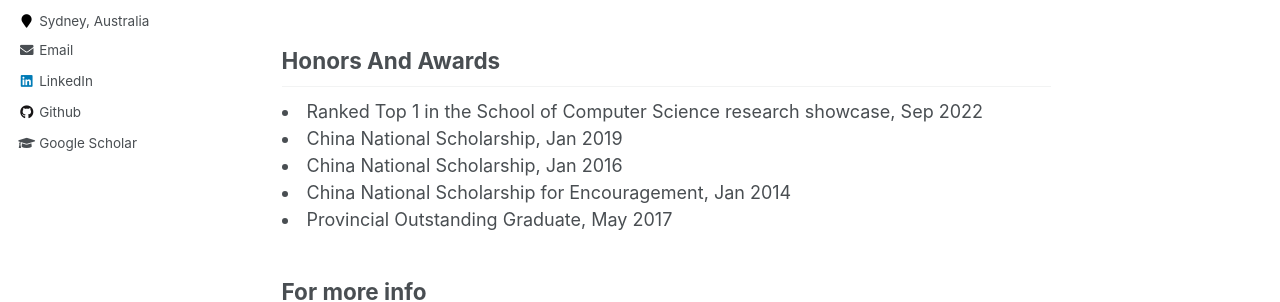
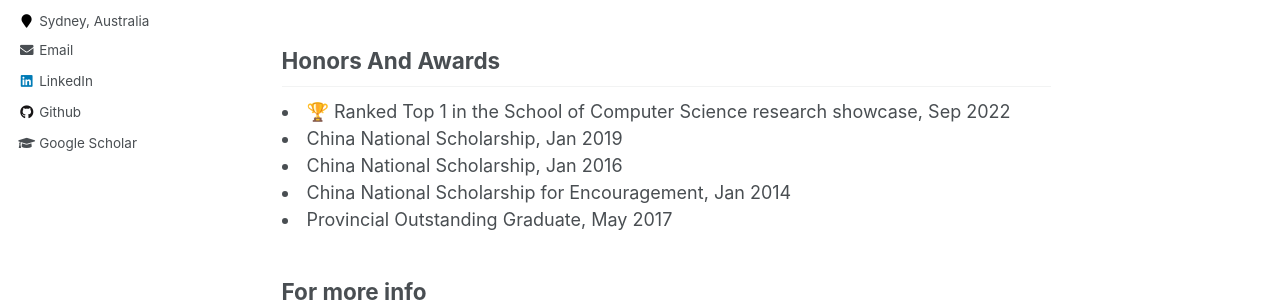
Before and after one commit to Chrystalii/homepage, a Jekyll site: the page built from _pages/about.md, in a window 1280 px wide and 900 px high, scrolled down 1633 px. Shown: the part 282-584 px from the top of the window. Built offline with Jekyll 4.4.1, drawn with Linux system fonts in a browser that asks for light colours.

Commit message:
Add files via upload

```diff
--- a/_pages/about.md
+++ b/_pages/about.md
@@ -68,7 +68,7 @@ Professional Service
 
 Honors And Awards
 ------
-<li>Ranked Top 1 in the School of Computer Science research showcase, Sep 2022</li>
+<li>🏆 Ranked Top 1 in the School of Computer Science research showcase, Sep 2022</li>
 <li>China National Scholarship, Jan 2019</li>
 <li>China National Scholarship, Jan 2016</li>
 <li>China National Scholarship for Encouragement, Jan 2014</li>
```
